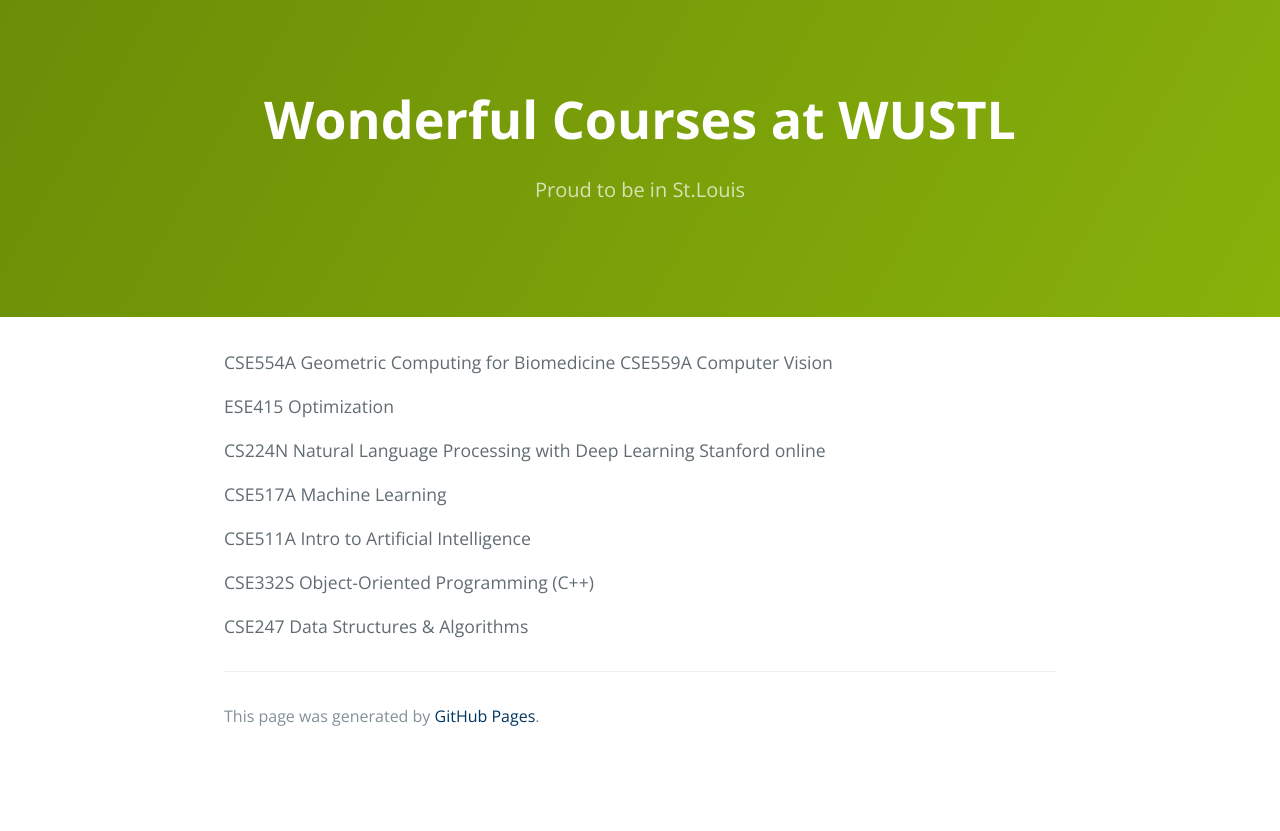
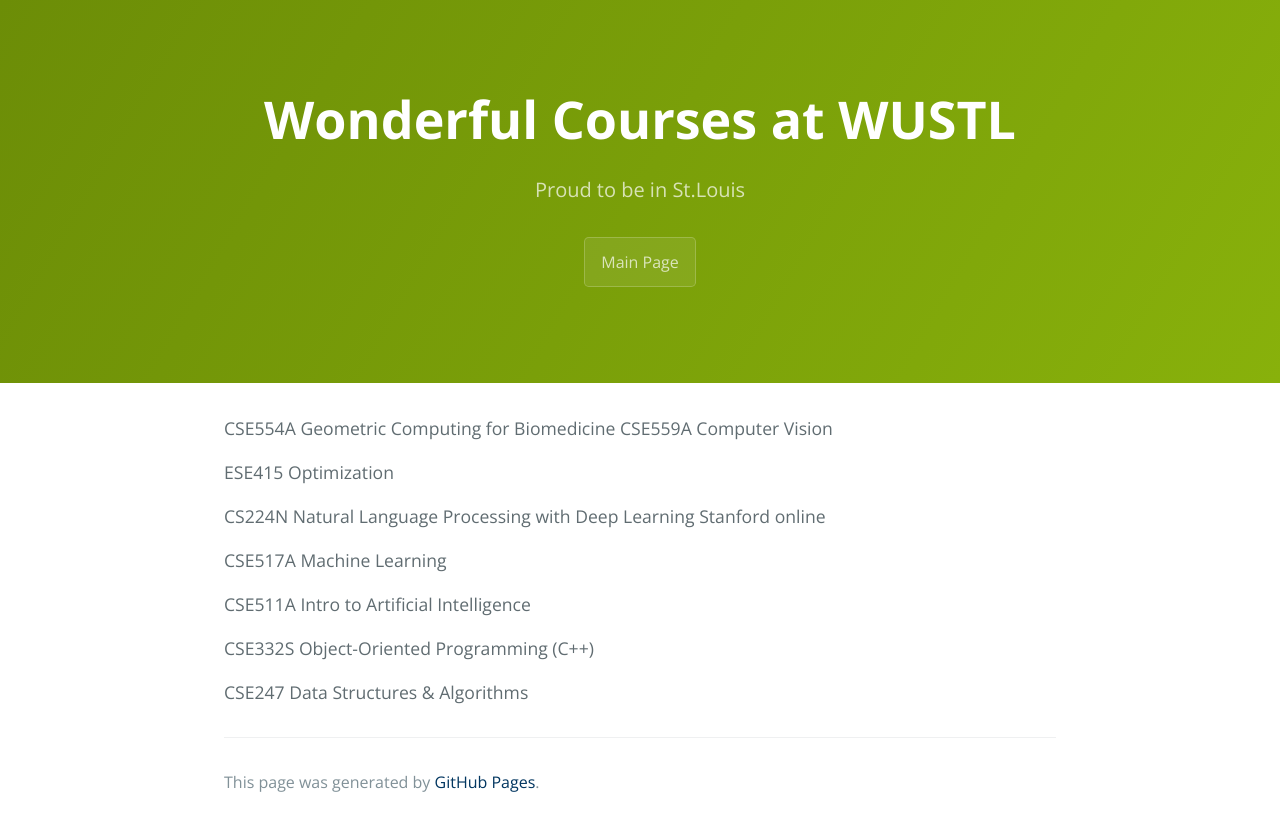
Before and after one commit to chengyongting/chengyongting.github.io, a Jekyll site: the page built from courses.md, in a window 1280 px wide. Shown: the top 831 px of the page. Built offline with Jekyll 4.4.1, drawn with Linux system fonts in a browser that asks for light colours.

Commit message:
Update post.html

```diff
--- a/_layouts/post.html
+++ b/_layouts/post.html
@@ -18,6 +18,7 @@
     <header class="page-header" role="banner">
       <h1 class="project-name">{{ page.title | default: site.title | default: site.github.repository_name }}</h1>
       <h2 class="project-tagline">{{ page.description | default: site.description | default: site.github.project_tagline }}</h2>
+      <a href="./index.html" class="btn">Main Page</a>
     </header>
 
     <main id="content" class="main-content" role="main">
```
